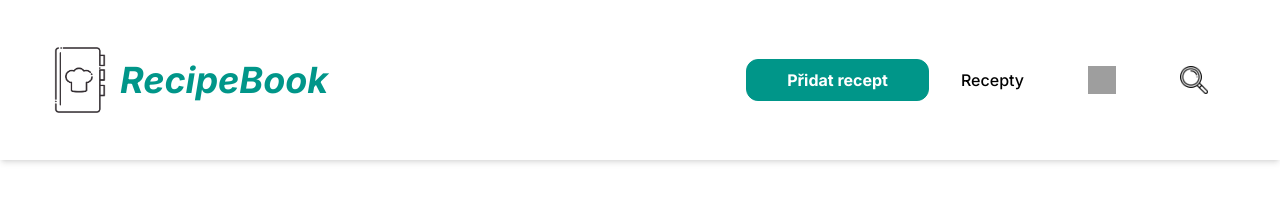
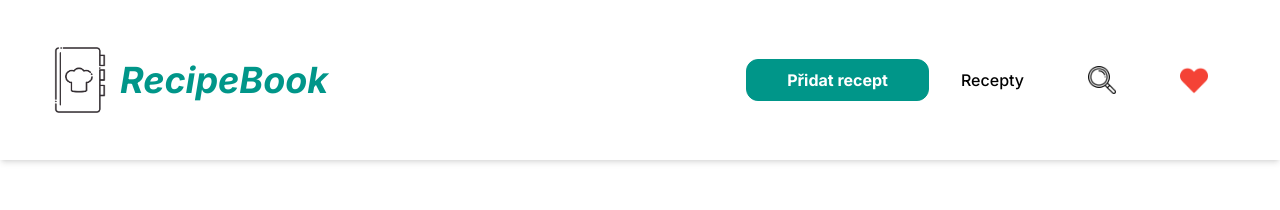
Before and after one commit to Kamila1N/zaverecny-projekt, a React (Vite) app: page / in a window 1280 px wide. Shown: the top 210 px of the page. Built offline with nearby package versions, Linux system fonts and the light colour scheme; grey boxes are pictures that could not be loaded.

Commit message:
hlavička upravená

```diff
--- a/src/components/Header/Header.jsx
+++ b/src/components/Header/Header.jsx
@@ -3,37 +3,101 @@ import './Header.scss'
 import logo from '../../assets/logo.jpg'
 import searchIcon from '../../assets/loupe.png'
 import heartIcon from '../../assets/heart.png'
+import closeIcon from '../../assets/close.png'
 
 export function Header() {
     const [isOpen, setIsOpen] = useState(false);
+    const [showSearch, setShowSearch] = useState(false);
 
     return (
-
-        <header className="text-teal-600 py-10 px-10 lg:flex md:justify-between md:items-center bg-white shadow-md">
+        <header
+            className="text-teal-600 py-10 px-10 lg:flex md:justify-between md:items-center bg-white shadow-md relative">
             <div className="flex justify-between items-center md:justify-center">
                 <h1 className="text-4xl font-bold italic flex items-center">
                     <img src={logo} alt="logo" className="w-20 h-20"/>
                     RecipeBook
                 </h1>
-                {/* Hamburger ikona */}
+
                 <button className="md:hidden text-3xl" onClick={() => setIsOpen(!isOpen)}>
                     &#9776;
                 </button>
             </div>
-            {/* Navigace */}
             <nav
                 className={`flex flex-col md:flex-row justify-center items-center mt-5 lg:mt-0 ${isOpen ? '' : 'hidden'} md:flex`}>
+
                 <a className="bg-teal-600 hover:bg-teal-400 text-white font-bold px-10 py-2 border border-teal-600 rounded-xl"
                    href={"/newRecipes"}>Přidat recept</a>
                 <a className="text-black font-medium px-8 py-2 hover:text-teal-600"
                    href={"/"}>Recepty</a>
+                <button
+                    className="text-black font-medium px-8 py-2 flex items-center"
+                    onClick={() => setShowSearch(true)}
+                >
+                    <img src={searchIcon} alt="search"
+                         className="w-7 h-7 hover:scale-130 transition-transform duration-300 ease-in-out"/>
+                </button>
                 <a className="text-black font-medium px-8 py-2"
-                   href={"/favorite"}><img src={heartIcon} alt="favorite" className="w-7 h-7 hover:scale-130 transition-transform duration-300 ease-in-out"/></a>
-                <a className="text-black font-medium px-8 py-2"
-                   href={"/search"}>
-                    <img src={searchIcon} alt="search" className="w-7 h-7 hover:scale-130 transition-transform duration-300 ease-in-out"/>
-                </a>
+                   href={"/favorite"}><img src={heartIcon} alt="favorite"
+                                           className="w-7 h-7 hover:scale-130 transition-transform duration-300 ease-in-out"/></a>
+
+
             </nav>
+
+            {showSearch && (
+                <div
+                    className="fixed inset-0 md:bg-white/70 bg-white/90 flex justify-center items-center"
+                    onClick={() => setShowSearch(false)}
+                >
+                    <div
+                        className="bg-white rounded-xl p-8 shadow-lg flex gap-5 md:w-max mt-10 flex items-center justify-center relative"
+                        onClick={e => e.stopPropagation()}
+                    >
+                        <button className="absolute md:-top-1 md:-right-3 top-23"
+                        onClick={() => setShowSearch(false)}>
+                            <img src={closeIcon} alt="close"
+                            className="w-7 h-7 hover:scale-130 transition-transform duration-300 ease-in-out "/>
+                        </button>
+                        <input
+                            type="text"
+                            placeholder="Vyhledat recept..."
+                            className="border border-teal-600 rounded-xl px-4 py-2 w-50 md:w-80 md:mt-5 md:mb-5"
+                            autoFocus
+                        />
+                        <button
+                            className="px-6 py-2 bg-teal-600 text-white rounded-xl"
+                        >Hledat
+                        </button>
+
+                    </div>
+                </div>
+            )}
         </header>
+        //
+        // <header className="text-teal-600 py-10 px-10 lg:flex md:justify-between md:items-center bg-white shadow-md">
+        //     <div className="flex justify-between items-center md:justify-center">
+        //         <h1 className="text-4xl font-bold italic flex items-center">
+        //             <img src={logo} alt="logo" className="w-20 h-20"/>
+        //             RecipeBook
+        //         </h1>
+        //         {/* Hamburger ikona */}
+        //         <button className="md:hidden text-3xl" onClick={() => setIsOpen(!isOpen)}>
+        //             &#9776;
+        //         </button>
+        //     </div>
+        //     {/* Navigace */}
+        //     <nav
+        //         className={`flex flex-col md:flex-row justify-center items-center mt-5 lg:mt-0 ${isOpen ? '' : 'hidden'} md:flex`}>
+        //         <a className="bg-teal-600 hover:bg-teal-400 text-white font-bold px-10 py-2 border border-teal-600 rounded-xl"
+        //            href={"/newRecipes"}>Přidat recept</a>
+        //         <a className="text-black font-medium px-8 py-2 hover:text-teal-600"
+        //            href={"/"}>Recepty</a>
+        //         <a className="text-black font-medium px-8 py-2"
+        //            href={"/favorite"}><img src={heartIcon} alt="favorite" className="w-7 h-7 hover:scale-130 transition-transform duration-300 ease-in-out"/></a>
+        //         <a className="text-black font-medium px-8 py-2"
+        //            href={"/search"}>
+        //             <img src={searchIcon} alt="search" className="w-7 h-7 hover:scale-130 transition-transform duration-300 ease-in-out"/>
+        //         </a>
+        //     </nav>
+        // </header>
     )
 }
```
Also changed, not shown: src/assets/close.png (added), src/assets/heart.png (added).
